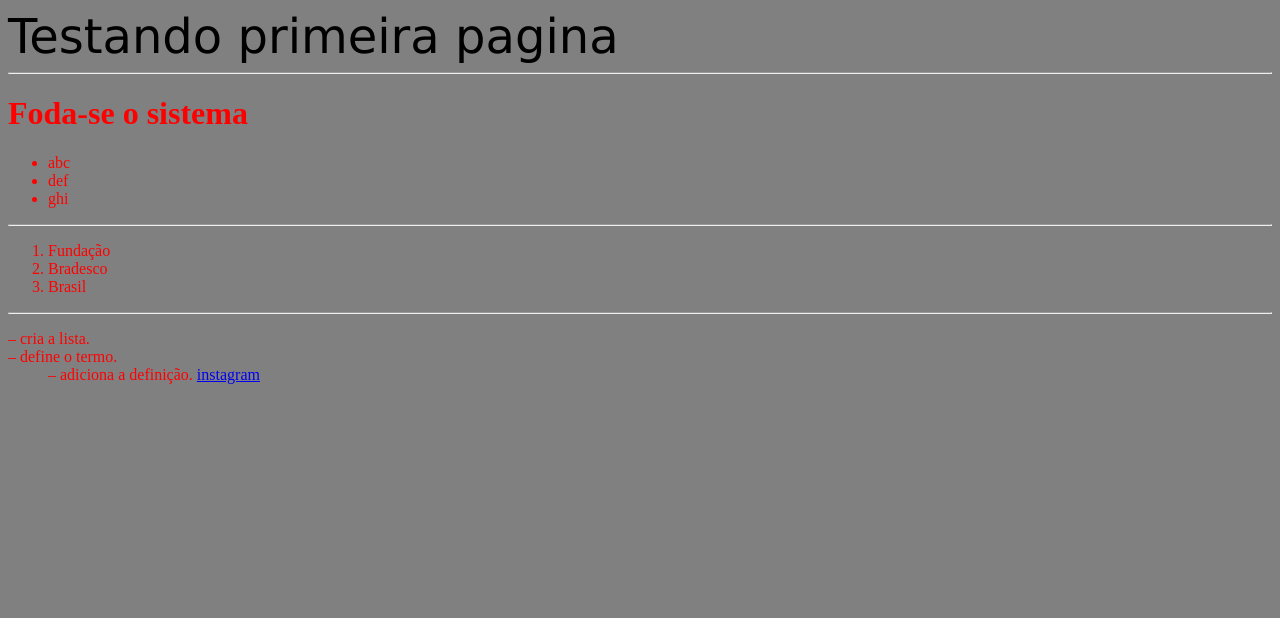
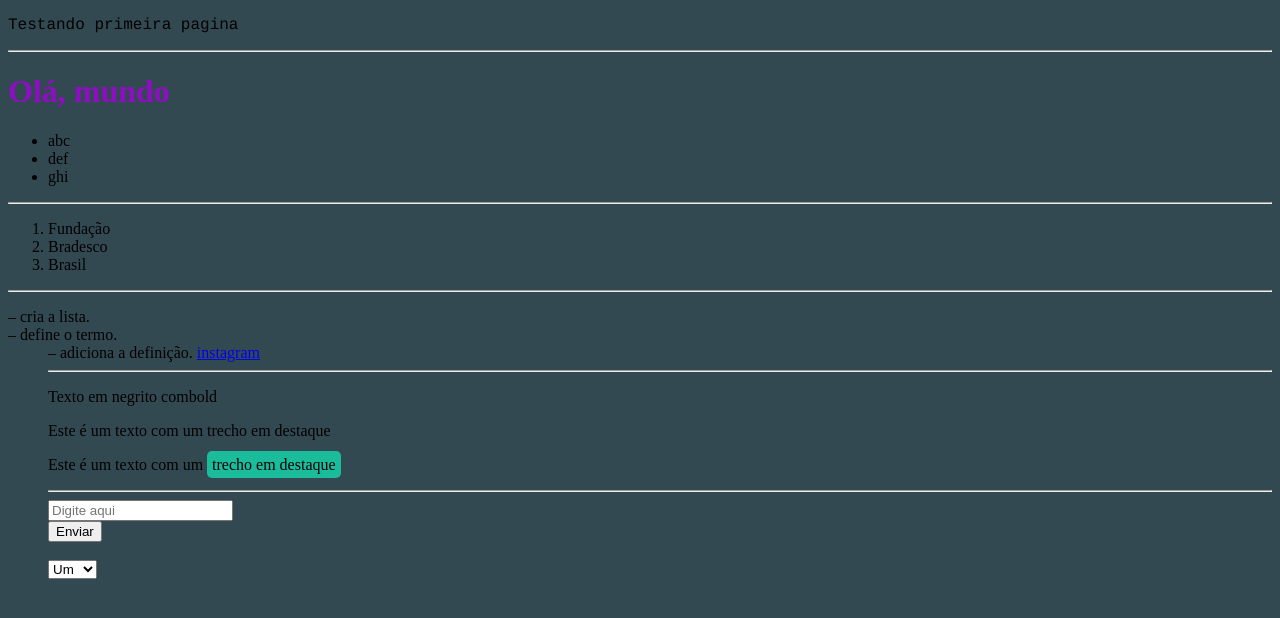
Before and after one commit to vmaciel08/PW, a plain HTML site: page index.html in a window 1280 px wide. Drawn offline with Linux system fonts and the light colour scheme.

Commit message:
alterações do dia 22/02

```diff
--- a/index.html
+++ b/index.html
@@ -4,11 +4,16 @@
 	<meta charset="utf-8">
 	<title> Primeira página </title>
 </head>
-<body bgcolor="Gray">
- 	<font size="20px" face="Verdana">Testando primeira pagina</font>
+<style>
+h3{
+  color:blue;
+}
+</style>
+<body style="background-color: rgb(51, 73, 82)">
+ 	<p style="font-family:courier;">Testando primeira pagina</p>
 <hr>
 
-<h1><font color="#FF0000"> Foda-se o sistema</h1>
+<h1 style="color: rgb(143, 13, 194)"> Olá, mundo</h1>
 
 <ul>
 <li> abc</li>
@@ -27,4 +32,19 @@
 <dd> – adiciona a definição.
 </body>
 <a href="http://instagram.com/" target="_blank">instagram</a>
+<hr>
+<p>Texto em negrito com<bold>bold</bold></p>
+<p>Este é um texto com um <span>trecho em destaque</span></p>
+<p>Este é um texto com um <span style="background:#1abc9c;border-radius:5px;padding: 5px">trecho em destaque</span></p>
+<hr>
+<form action="salvar_dados.php" method="post">
+<input type="text" placeholder="Digite aqui"><br/>
+<input type="submit" value="Enviar"><br/>
+</form>
+<br/>
+<select>
+  <option value="1">Um</option>
+  <option value="2">Dois</option>
+  <option value="3">Três</option>
+</select>
 </html>
```
Also changed, not shown: estilo.css (added).
